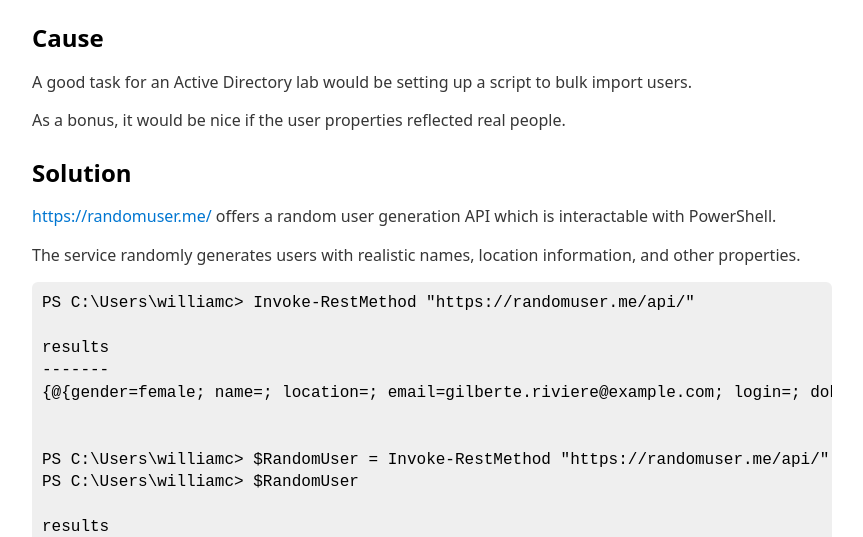
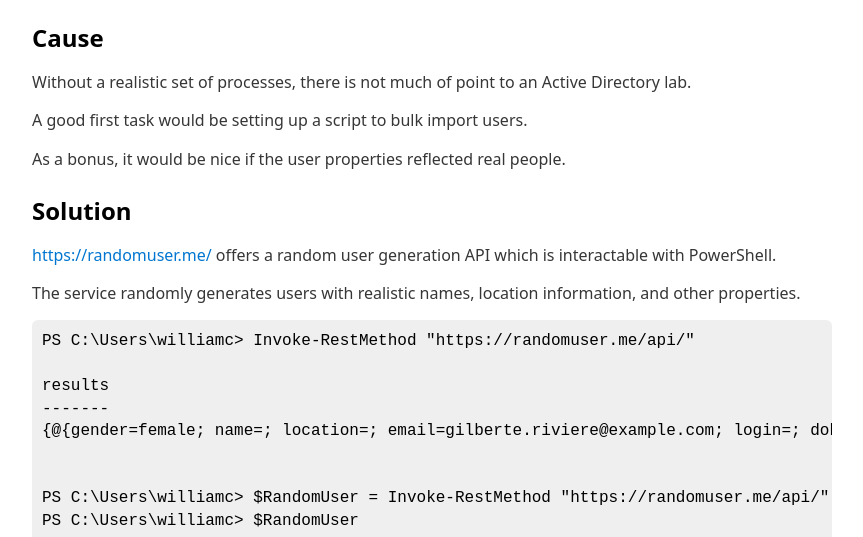
Before and after one commit to william-cimini/blog, a plain HTML site: page generating-random-users-active-directory.html in a window 1280 px wide. Shown: the part 206-743 px from the top of the page, without its empty margins (208-1071 px from the left). Drawn offline with nearby package versions, Linux system fonts and the light colour scheme.

Commit message:
Update generating-random-users-active-directory.html

```diff
--- a/generating-random-users-active-directory.html
+++ b/generating-random-users-active-directory.html
@@ -17,7 +17,8 @@
 <h1 id="generating-random-users-for-an-active-directory-lab">Generating random users for an Active Directory lab</h1>
 <p>by William Cimini</p>
 <h2 id="cause">Cause</h2>
-<p>A good task for an Active Directory lab would be setting up a script to bulk import users.</p>
+<p>Without a realistic set of processes, there is not much of point to an Active Directory lab.
+<p>A good first task would be setting up a script to bulk import users.</p>
 <p>As a bonus, it would be nice if the user properties reflected real people.</p>
 </ul>
 <h2 id="solution">Solution</h2>
```
